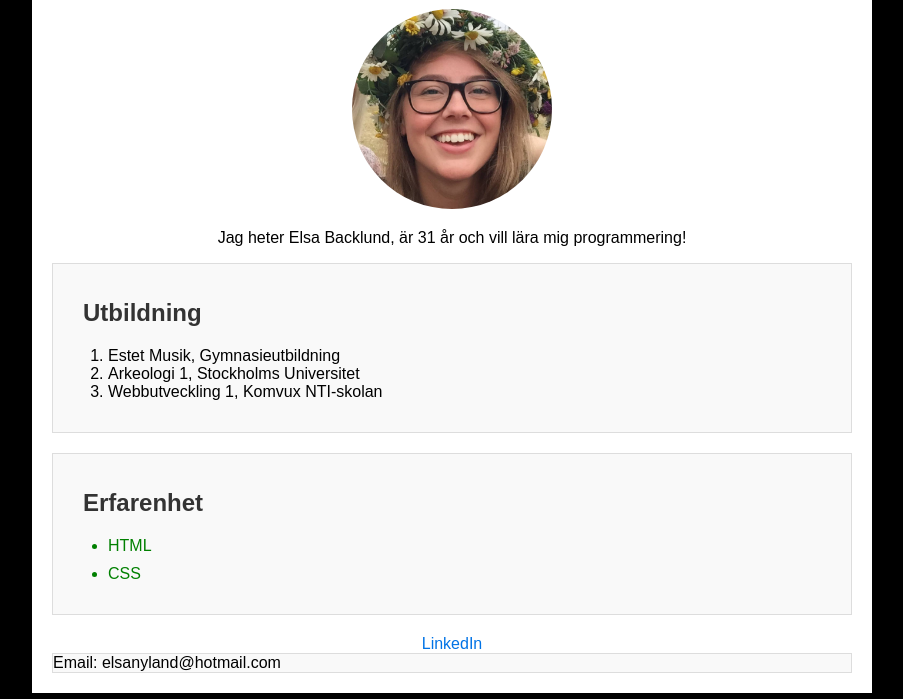
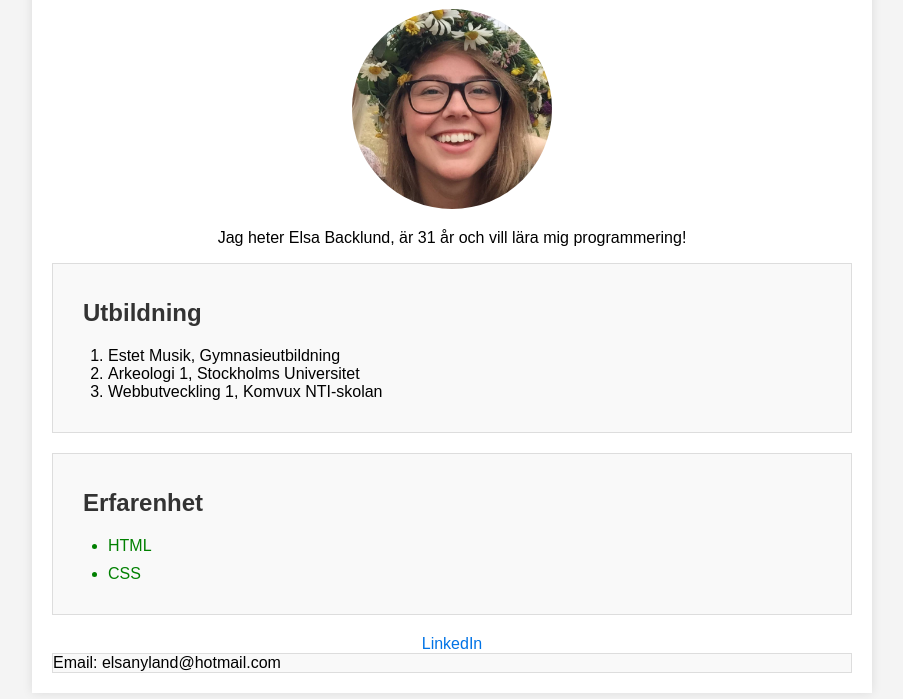
Before and after one commit to ElsaBacklund/projects-main, a plain HTML site: page index.html in a window 1280 px wide. Shown: the part 101-800 px from the top of the page, without its empty margins (188-1091 px from the left). Drawn offline with Linux system fonts and the light colour scheme.

Commit message:
changed bg color

```diff
--- a/style.css
+++ b/style.css
@@ -1,5 +1,5 @@
 body {
-    background-color: black;
+    background-color: #f4f4f4;
     font-family: Arial, sans-serif;
     margin: 0;
     padding: 0;
```
